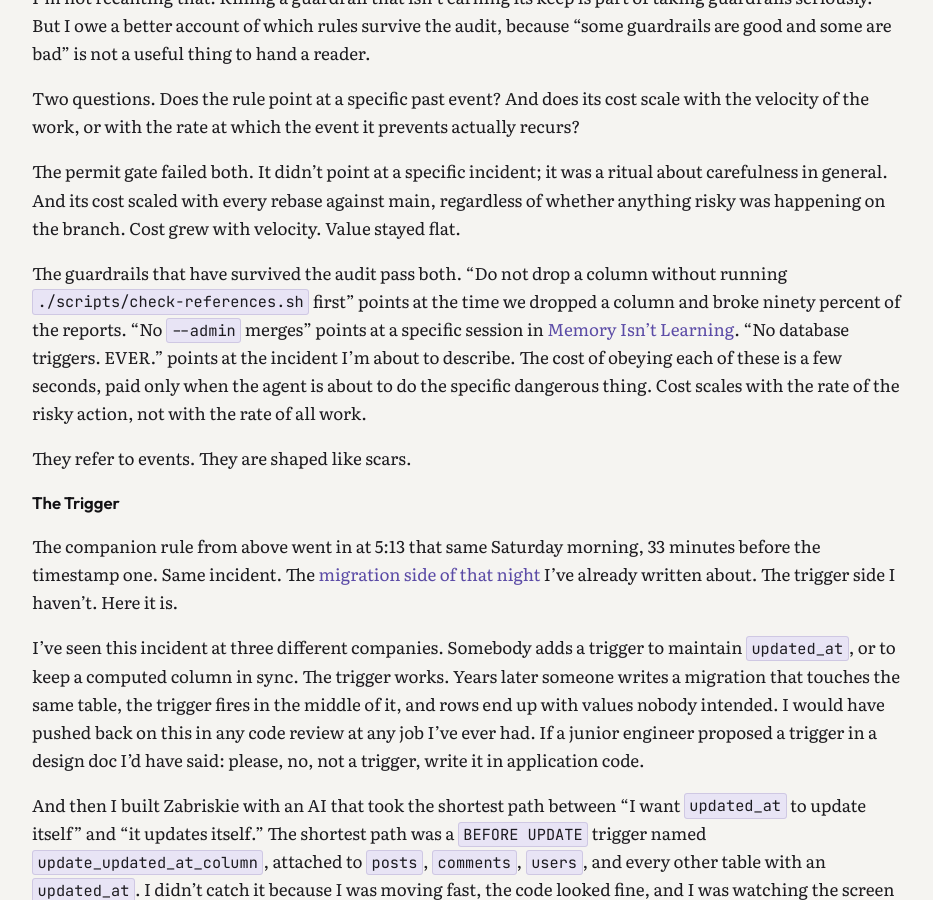
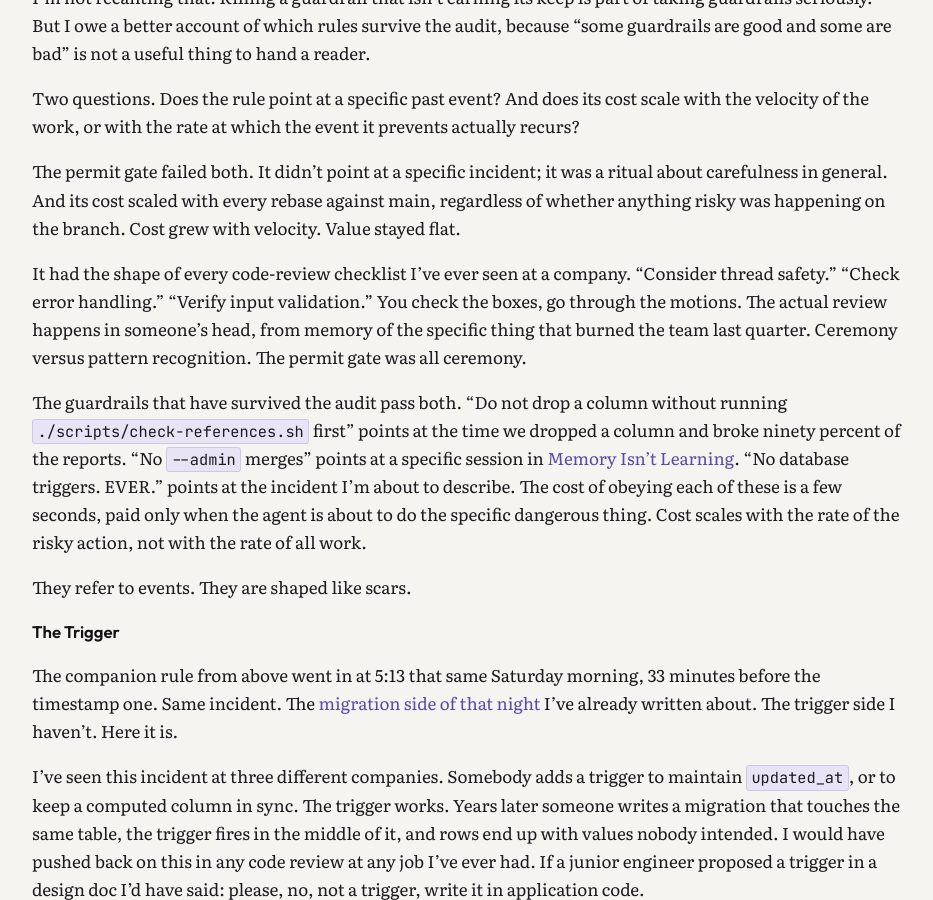
Before and after one commit to cmeiklejohn/cmeiklejohn.github.io, a Jekyll site: the page built from _posts/2026-04-23-the-tribe-has-to-outlive-the-model.markdown, in a window 1280 px wide and 900 px high, scrolled down 1890 px. Shown: the whole window, without its empty margins (172-1105 px from the left). Built offline with Jekyll 4.4.1, drawn with Linux system fonts in a browser that asks for light colours; some web fonts are replaced.

Commit message:
Connect permit gate to code-review checklist ceremony in tribe-outlive-model post
Co-Authored-By: Claude Opus 4.7 (1M context) <noreply@anthropic.com>

```diff
--- a/_posts/2026-04-23-the-tribe-has-to-outlive-the-model.markdown
+++ b/_posts/2026-04-23-the-tribe-has-to-outlive-the-model.markdown
@@ -45,6 +45,8 @@ I'm not recanting that. Killing a guardrail that isn't earning its keep is part
 Two questions. Does the rule point at a specific past event? And does its cost scale with the velocity of the work, or with the rate at which the event it prevents actually recurs?
 
 The permit gate failed both. It didn't point at a specific incident; it was a ritual about carefulness in general. And its cost scaled with every rebase against main, regardless of whether anything risky was happening on the branch. Cost grew with velocity. Value stayed flat.
+
+It had the shape of every code-review checklist I've ever seen at a company. "Consider thread safety." "Check error handling." "Verify input validation." You check the boxes, go through the motions. The actual review happens in someone's head, from memory of the specific thing that burned the team last quarter. Ceremony versus pattern recognition. The permit gate was all ceremony.
 
 The guardrails that have survived the audit pass both. "Do not drop a column without running `./scripts/check-references.sh` first" points at the time we dropped a column and broke ninety percent of the reports. "No `--admin` merges" points at a specific session in [Memory Isn't Learning]({% post_url 2026-03-27-memory-isnt-learning %}). "No database triggers. EVER." points at the incident I'm about to describe. The cost of obeying each of these is a few seconds, paid only when the agent is about to do the specific dangerous thing. Cost scales with the rate of the risky action, not with the rate of all work.
 
```
